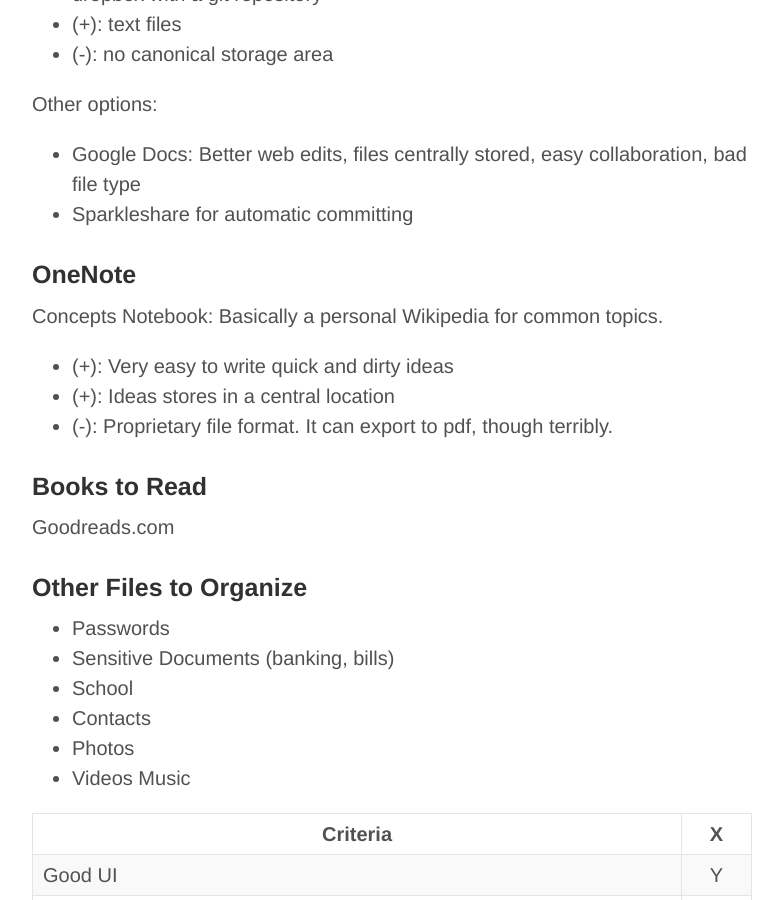
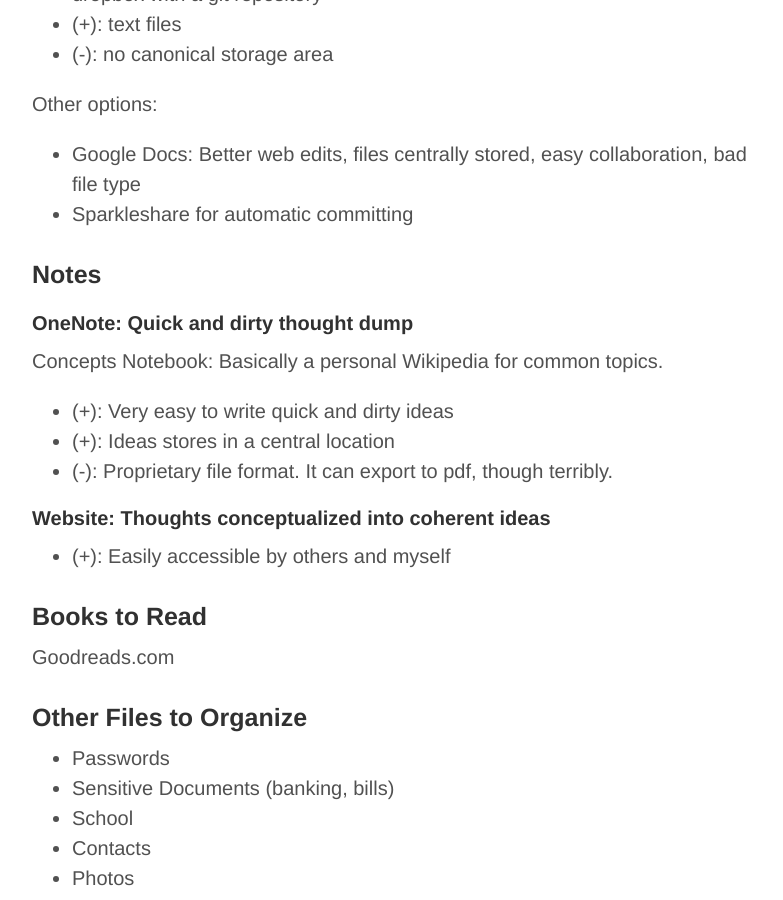
Before and after one commit to victorgan/victorgan.github.io, a Jekyll site: the page built from _posts/2014-09-15-organizing-files.md, in a window 1280 px wide and 900 px high, scrolled down 1237 px. Shown: the whole window, without its empty margins (248-1031 px from the left). Built offline with Jekyll 4.4.1, drawn with Linux system fonts in a browser that asks for light colours; nearby versions of some CDN libraries; library files that are not in the unit come from our copies; comment, search, counter and statistics services are not loaded.

Commit message:
Update 2014-09-15-organizing-files.md

```diff
--- a/_posts/2014-09-15-organizing-files.md
+++ b/_posts/2014-09-15-organizing-files.md
@@ -48,13 +48,19 @@
   file type
 - Sparkleshare for automatic committing
 
-### OneNote
+### Notes
+
+#### OneNote: Quick and dirty thought dump
 
 Concepts Notebook: Basically a personal Wikipedia for common topics.
 
 - (+): Very easy to write quick and dirty ideas
 - (+): Ideas stores in a central location
 - (-): Proprietary file format. It can export to pdf, though terribly.
+
+#### Website: Thoughts conceptualized into coherent ideas
+
+- (+): Easily accessible by others and myself
 
 ### Books to Read
 Goodreads.com
```
